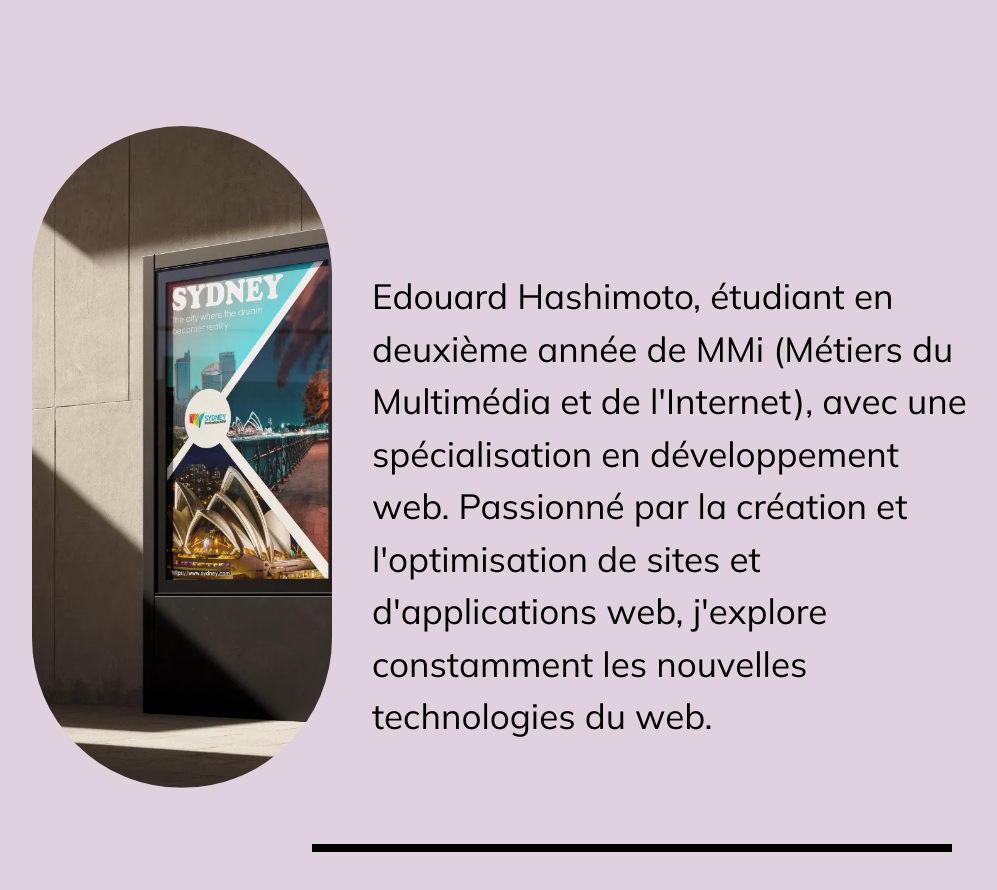
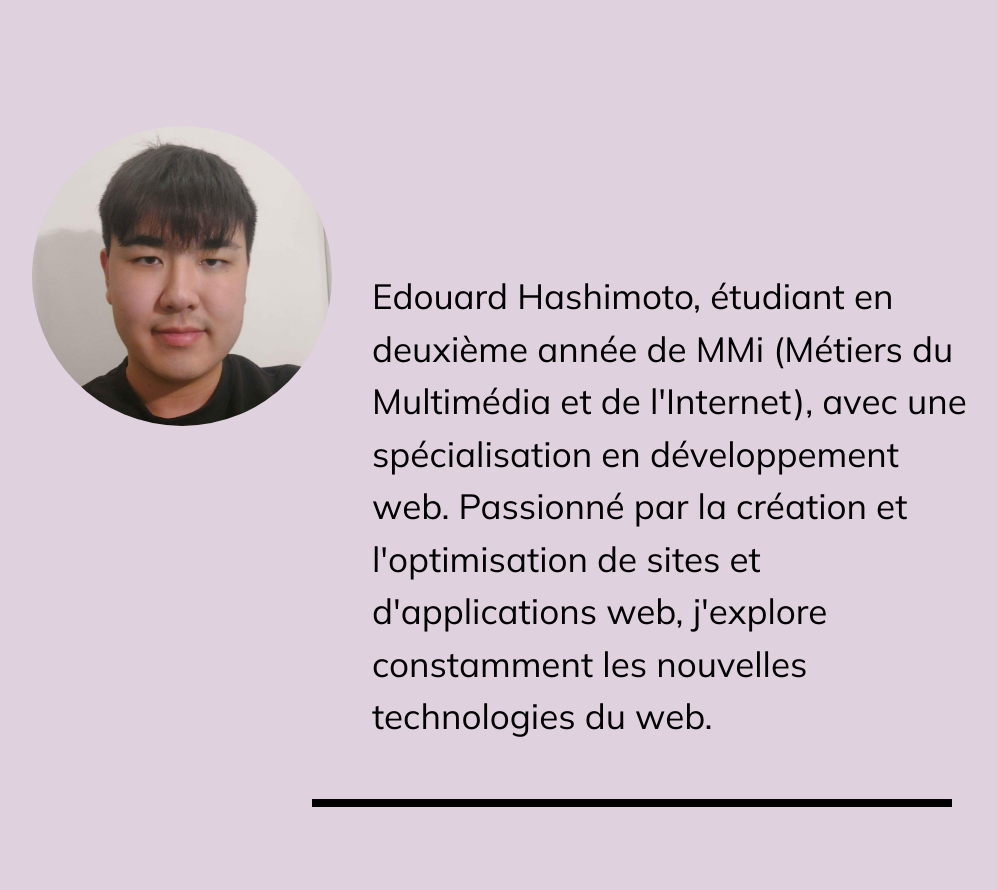
Before and after one commit to Edouard-Hashimoto/Portfolio, a Vue app: page / in a window 1280 px wide. Shown: the part 1000-1890 px from the top of the page, without its empty margins (8-1005 px from the left). Built offline with nearby package versions, Linux system fonts and the light colour scheme.

Commit message:
J'ai peut etre la solution

```diff
--- a/src/pages/index.vue
+++ b/src/pages/index.vue
@@ -22,7 +22,7 @@
     <!-- Section à propos -->
     <div class="flex w-full flex-col items-center px-5 pt-52 md:px-10 lg:flex-row lg:items-start">
       <img
-        src="/IMG/Citylight_Mockup_3.webp"
+        src="/IMG/photo.jpg"
         class="mb-5 w-1/2 rounded-full md:w-1/3 lg:mb-0 lg:mr-10 lg:w-1/4"
         alt="Photo de profil"
       />
```
Also changed, not shown: public/IMG/photo.jpg (added), public/IMG/pprofil.JPG (deleted).
